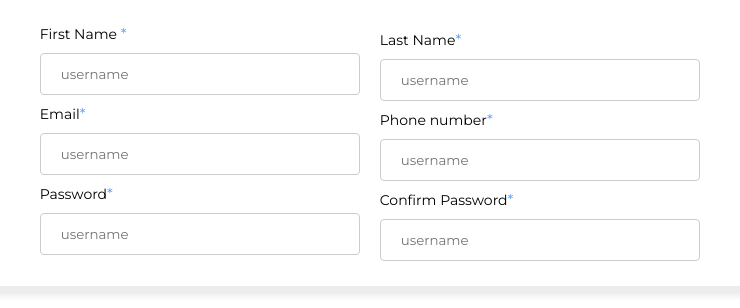
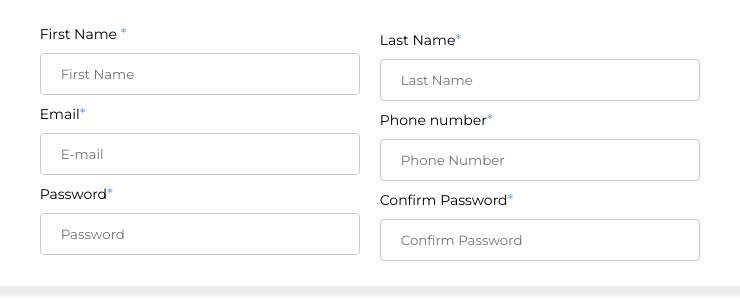
Before and after one commit to arsh-dev/test, a plain HTML site: page index.html in a window 1280 px wide. Shown: the part 292-600 px from the top of the page, 240-980 px from the left. Drawn offline with Linux system fonts and the light colour scheme.

Commit message:
Update index.html

```diff
--- a/index.html
+++ b/index.html
@@ -44,19 +44,19 @@
 			<div  class="form_main">
 				<div id="frm1">
 				<label>First Name <span id="star">*</span> &nbsp &nbsp  </label>  <br>
-				<input type="text" name="name" placeholder="username" required ><br>
+				<input type="text" name="fname" placeholder="First Name" required ><br>
 				<label>Email<span id="star">*</span> &nbsp &nbsp  </label> <br>
-				<input type="text" name="name" placeholder="username" required ><br>
+				<input type="email" name="email" placeholder="E-mail" required ><br>
 				<label>Password<span id="star">*</span> &nbsp &nbsp  </label> <br>
-				<input type="text" name="name" placeholder="username" required ><br>
+				<input type="password" name="pass" placeholder="Password" required ><br>
 				</div>
 				<div id="frm2">
 				<label>Last Name<span id="star">*</span> &nbsp &nbsp  </label> <br>
-				<input type="text" name="name" placeholder="username" required ><br>
+				<input type="text" name="lname" placeholder="Last Name" required ><br>
 				<label>Phone number<span id="star">*</span> &nbsp &nbsp  </label> <br>
-				<input type="text" name="name" placeholder="username" required ><br>
+				<input type="tel" name="tel" placeholder="Phone Number" required ><br>
 				<label>Confirm Password<span id="star">*</span> &nbsp &nbsp  </label> <br>
-				<input type="text" name="name" placeholder="username" required ><br>
+				<input type="password" name="passc" placeholder="Confirm Password" required ><br>
 				</div>
 			</div>
 			<a href="#" id="back"> <i id="ii"><</i> Back to login</a>
```
